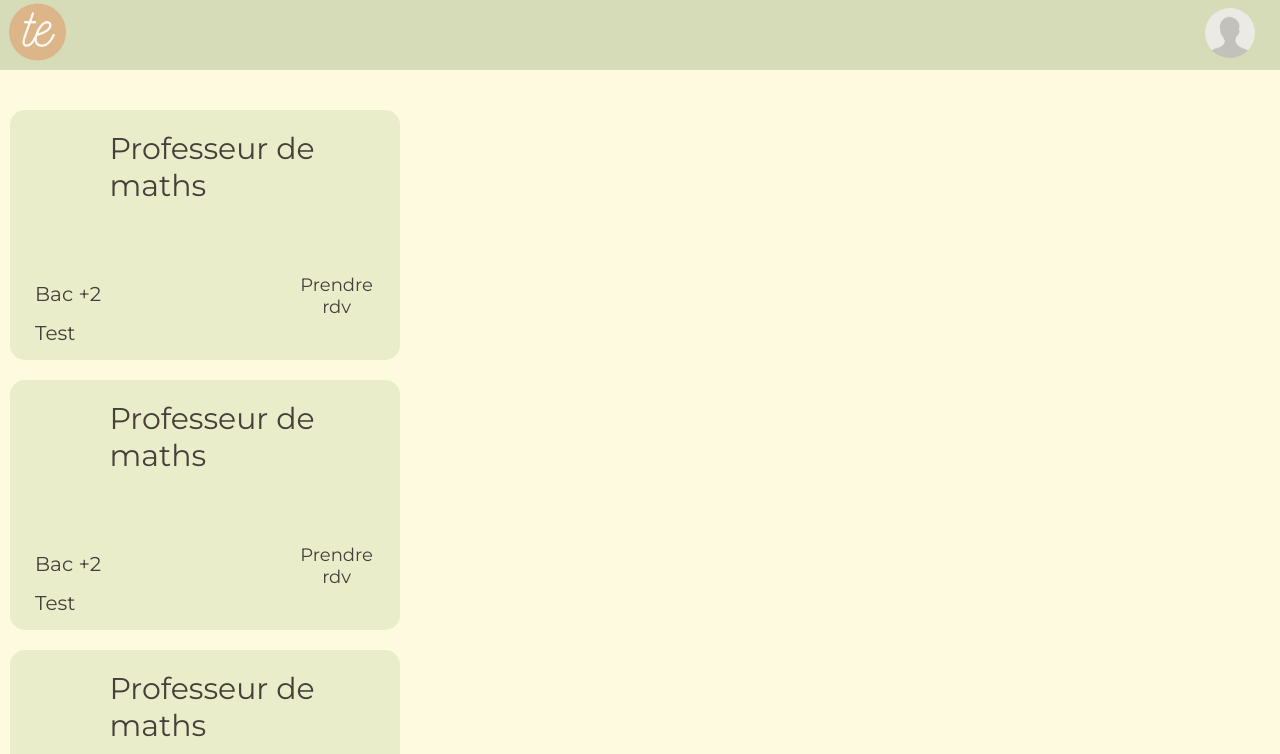
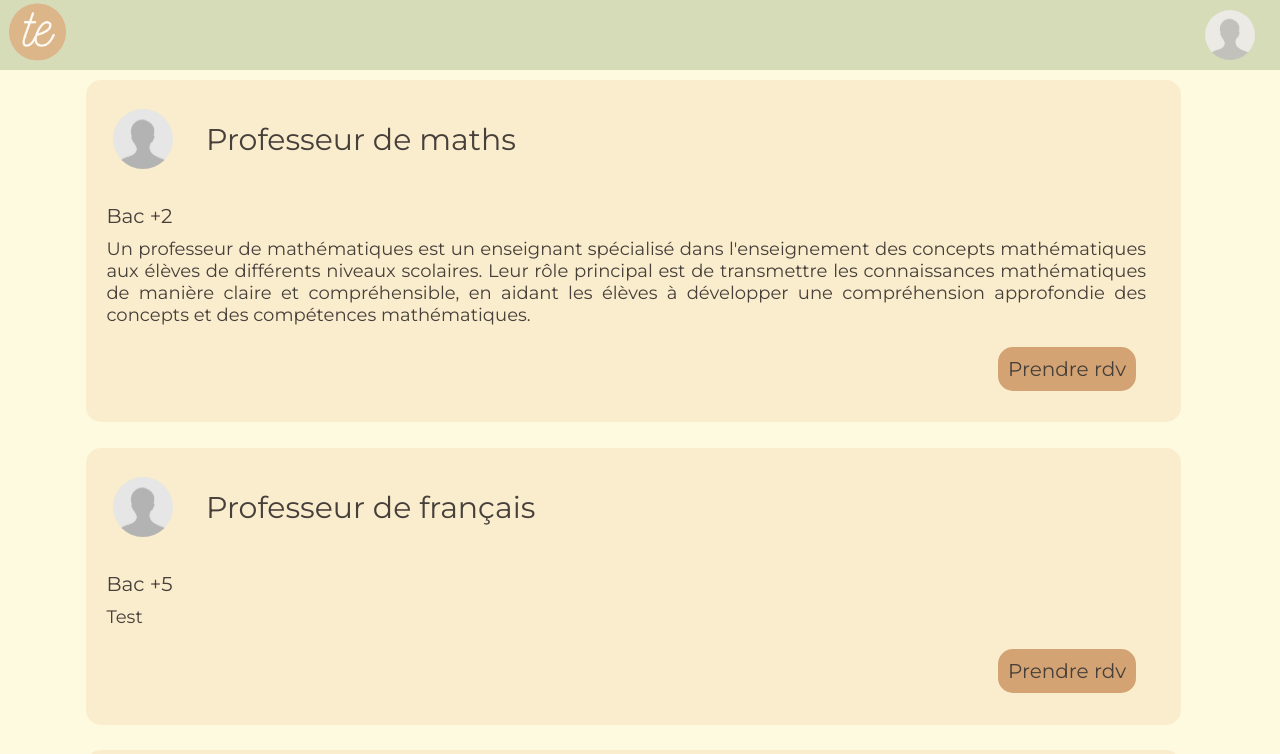
Before and after one commit to Samuel-Jspn/teacherr, a React (Create React App) app: page / in a window 1280 px wide. Shown: the top 754 px of the page. Built offline with nearby package versions, Linux system fonts and the light colour scheme.

Commit message:
composants home

```diff
--- a/src/App.tsx
+++ b/src/App.tsx
@@ -6,10 +6,7 @@ import Accueil from "./pages/accueil";
 
 function App() {
   return (
-    <body>
-      <header></header>
-
-      <div className="Teacherr">
+    <div className="Teacherr">
         <Routes>
           <Route path="/" element={<Home />} />
           <Route path="/connection" element={<Connection />} />
@@ -17,7 +14,6 @@ function App() {
           <Route path="/accueil" element={<Accueil />} />
         </Routes>
       </div>
-    </body>
   );
 }
 
--- a/src/index.css
+++ b/src/index.css
@@ -12,7 +12,7 @@ body {
   background-color: #fefae0;
 
   --color-tea: #ccd5ae;
-  --color-light-green: #ccd5ae;
+  --color-light-green: #e9edc9;
   --color-light: #fefae0;
   --color-skin: #faedcd;
   --color-buff: #d4a373;
--- a/src/pages/components/navbar/navbar.css
+++ b/src/pages/components/navbar/navbar.css
@@ -36,3 +36,8 @@ a {
   border-radius: 50%;
   margin-right: 25px;
 }
+
+.navbar-right {
+  display: flex;
+  justify-content: end;
+}
--- a/src/pages/components/teacher/teacher.css
+++ b/src/pages/components/teacher/teacher.css
@@ -1,39 +1,105 @@
-form {
-    background-color: #e9edc9;
-    border-radius: 15px;
-  }
-
 .block {
-    margin: 10px;
+  margin: 10px;
 }
 
-.title {
+.title_teacher {
+  font-size: 20px;
+  font-weight: normal;
+  padding: 1%;
+  color: var(--color-dark-brown);
+}
+
+@media (min-width: 768px) {
+  .title_teacher {
     font-size: 30px;
-    font-weight: normal;
-    padding: 5%;
-    color: #463f3a;
+  }
 }
 
 .block > div > div {
-    margin: 15px;
+  margin: 5px;
+  font-size: 15px;
+  color: var(--color-dark-brown);
+}
+
+@media (min-width: 768px) {
+  .block > div > div {
+    margin: 10px;
     font-size: 20px;
-    color: #463f3a;
+  }
+}
+
+p {
+  text-align: justify;
+  color: var(--color-dark-brown);
+  width: 90%;
+  font-size: 13px;
+  margin: 5px;
+}
+
+@media (min-width: 768px) {
+  p {
+    width: 95%;
+    font-size: 18px;
+    margin: 10px;
+  }
 }
 
 .button-container {
-    float: right;
+  display: flex;
+  justify-content: end;
 }
 
 .button {
-    border: none;
-    background: none;
-    font-family: "Montserrat", sans-serif;
-    color: #463f3a;
-    font-size: 18px;
-    margin: 1%;
-    padding: 5%;
+  border: none;
+  background: none;
+  font-family: "Montserrat", sans-serif;
+  color: var(--color-dark-brown);
+  font-size: 15px;
+  margin-right: 5%;
+  margin-bottom: 2%;
+  margin-top: 2%;
+  background-color: var(--color-buff);
+  border-radius: 15px;
+  padding: 10px;
 }
 
-.block > div {
-    display: inline-block;
+.button:hover {
+  background-color: var(--color-dark-brown);
+  color: var(--color-skin);
+  transition: 0.5s;
+  cursor: pointer;
 }
+
+@media (min-width: 768px) {
+  .button {
+    font-size: 20px;
+    margin-top: 1%;
+  }
+}
+
+.conteneur {
+  display: flex;
+  justify-content: center;
+  align-items: center;
+  width: 95%;
+  height: auto;
+  margin: 2%;
+}
+
+form {
+  width: 90%;
+  background-color: var(--color-skin);
+  border-radius: 15px;
+}
+
+.profile-picture {
+  height: 60px;
+  border-radius: 50%;
+  margin: 2%;
+}
+
+#entete {
+  display: flex;
+  align-items: center; /* Alignement vertical */
+  margin: 5px;
+}
--- a/src/pages/components/teacher/teacher.jsx
+++ b/src/pages/components/teacher/teacher.jsx
@@ -4,12 +4,16 @@ import anonymous from "../../assets/anonymous.jpg";
 
 const Teacher = ({ title, level, description }) => {
     return (
+        <div className='conteneur'>
             <form action="" method="post" className="">
-            <h1 className="title">{title}</h1>
+                <div id="entete">
+                    <img className="profile-picture" src={anonymous} />
+                    <h1 className="title_teacher">{title}</h1>
+                </div>
                 <div className='block'>
                     <div className="infos">
                         <div>{level}</div>
-                    <div>{description}</div>
+                        <p>{description}</p>
                     </div>
                     <div className="button-container">
                         <button className="button">
@@ -18,6 +22,7 @@ const Teacher = ({ title, level, description }) => {
                     </div>
                 </div>
             </form>
+        </div>
     );
 };
 
--- a/src/pages/home.jsx
+++ b/src/pages/home.jsx
@@ -5,16 +5,16 @@ import Teacher from "./components/teacher/teacher.jsx";
 
 function home() {
   return (
-    <body>
+    <>
       <div><Navbar /></div>
-      <div class="contenu_recherche">
-      <Teacher title="Professeur de maths" level="Bac +2" description="Test" />
-      <Teacher title="Professeur de maths" level="Bac +2" description="Test" />
-      <Teacher title="Professeur de maths" level="Bac +2" description="Test" />
-      <Teacher title="Professeur de maths" level="Bac +2" description="Test" />
-      <Teacher title="Professeur de maths" level="Bac +2" description="Test" />
-      </div>
-    </body>
+      <section className="conteneur_annonces">
+      <Teacher title="Professeur de maths" level="Bac +2" description="Un professeur de mathématiques est un enseignant spécialisé dans l'enseignement des concepts mathématiques aux élèves de différents niveaux scolaires. Leur rôle principal est de transmettre les connaissances mathématiques de manière claire et compréhensible, en aidant les élèves à développer une compréhension approfondie des concepts et des compétences mathématiques." />
+      <Teacher title="Professeur de français" level="Bac +5" description="Test" />
+      <Teacher title="Professeur de SVT" level="Doctorat" description="Test" />
+      <Teacher title="Professeur de chimie" level="Bac +2" description="Test" />
+      <Teacher title="Professeur d'anglais" level="Bac +3" description="Test" />
+      </section>
+    </>
   );
 }
 
--- a/src/styles/home/home.css
+++ b/src/styles/home/home.css
@@ -127,16 +127,14 @@ screen a {
     width: fit-content;
 }
 
-.contenu_recherche {
-    position: relative;
-    margin: 10px;
-    top : 10%;
-}
-
-body > div{
-    position: relative;
-}
-
 body {
     overflow-y: auto;
 }
+
+div {
+    width: 100%;
+}
+
+.conteneur_annonces {
+    margin-top: 5em;
+}
```
Lines whose indentation alone changed are shown as unchanged.
